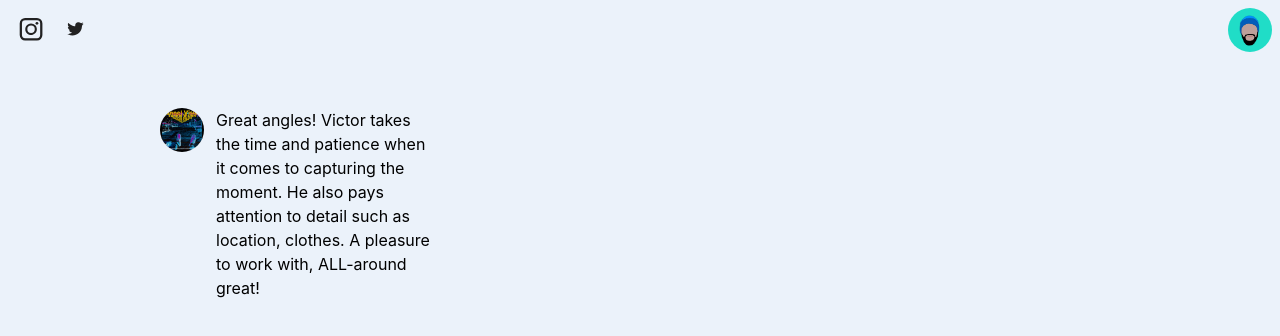
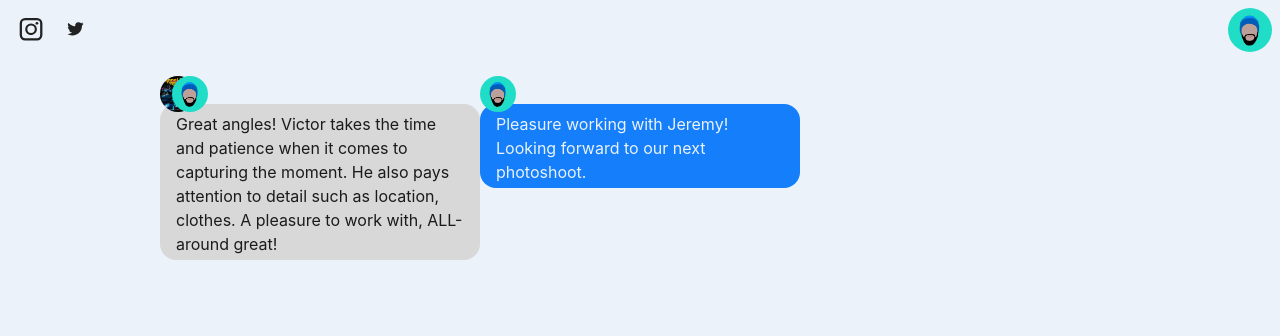
Before and after one commit to PinedaVictor/a-la-mode, a React (Vite) app: page /HappyClients in a window 1280 px wide. Shown: the top 336 px of the page. Built offline with nearby package versions, Linux system fonts and the light colour scheme.

Commit message:
Added colors to tailwind config, new design to clients page

```diff
--- /dev/null
+++ b/src/components/elements/avatar/Icon.tsx
@@ -0,0 +1,19 @@
+import React from "react";
+
+interface IconProps {
+  img: string;
+  imgAltText: string;
+}
+
+export const Icon: React.FC<IconProps> = (props) => {
+  return (
+    <picture className="mr-2 mt-2">
+      <source srcSet={props.img} />
+      <img
+        className=" rounded-full h-9 w-9"
+        src={props.img}
+        alt={props.imgAltText}
+      />
+    </picture>
+  );
+};
--- a/src/components/elements/clients/Client.tsx
+++ b/src/components/elements/clients/Client.tsx
@@ -1,6 +1,8 @@
 import React from "react";
 import img from "../../../assets/images/art.jpg";
-import { Avatar } from "../avatar/Avatar";
+import img2 from "../../../assets/images/vic2.jpg";
+import { Icon } from "../avatar/Icon";
+import { Comment } from "./Comment";
 
 interface ClientProps {
   avatar: { img: string; altText: string };
@@ -12,11 +14,14 @@ interface ClientProps {
 export const Client: React.FC<ClientProps> = () => {
   return (
     <>
-      <div className="flex mt-8 mb-8">
-        <div className=" absolute">
-          <Avatar img={img} imgAltText="Client image" />
-        </div>
-        <div className=" pl-14 pr-12 ">
+      <div className=" absolute">
+        <Icon img={img} imgAltText="Client image" />
+      </div>
+      <div className=" absolute ml-3">
+        <Icon img={img2} imgAltText="Client image" />
+      </div>
+      <div className="flex mt-7 mb-8 bg-iGrey text-offBlack rounded-2xl">
+        <div className=" pl-4 pt-2 pr-3 pb-1 ">
           <p>
             Great angles! Victor takes the time and patience when it comes to
             capturing the moment. He also pays attention to detail such as
@@ -24,6 +29,7 @@ export const Client: React.FC<ClientProps> = () => {
           </p>
         </div>
       </div>
+      <Comment />
     </>
   );
 };
--- a/src/components/elements/clients/Clients.tsx
+++ b/src/components/elements/clients/Clients.tsx
@@ -14,8 +14,8 @@ export const Clients: React.FC = () => {
   return (
     <>
       <section className="p-5 md:pl-40 md:pr-40 grid md:grid-cols-3">
-        {clientData.map((item) => (
-          <Client avatar={item.avatar} review={item.review} />
+        {clientData.map((item, index) => (
+          <Client key={index} avatar={item.avatar} review={item.review} />
         ))}
       </section>
     </>
--- /dev/null
+++ b/src/components/elements/clients/Comment.tsx
@@ -0,0 +1,23 @@
+import React from "react";
+import img from "../../../assets/images/vic2.jpg";
+import { Icon } from "../avatar/Icon";
+
+export const Comment: React.FC = () => {
+  return (
+    <>
+      <div>
+        <div className=" absolute">
+          <Icon img={img} imgAltText="Client image" />
+        </div>
+        <div className="flex mt-7 mb-8 bg-iBlue text-offWhite rounded-2xl">
+          <div className=" pl-4 pt-2 pr-3 pb-1 ">
+            <p>
+              Pleasure working with Jeremy! Looking forward to our next
+              photoshoot.
+            </p>
+          </div>
+        </div>
+      </div>
+    </>
+  );
+};
--- a/src/components/elements/index.ts
+++ b/src/components/elements/index.ts
@@ -10,3 +10,4 @@ export { FullScreenPreview } from "./pixels/FullScreenPreview";
 export { ImageProvider } from "./pixels/ImageProvider";
 export { WebDisplay } from "./webdisplay/WebDisplay";
 export { Clients } from "./clients/Clients";
+export { Icon } from "./avatar/Icon";
--- a/src/pages/WebApps.tsx
+++ b/src/pages/WebApps.tsx
@@ -16,8 +16,13 @@ export const WebApps: React.FC = () => {
     <>
       <HeaderNav />
       <section className="grid md:grid-cols-3">
-        {WebAppsData.map((item) => (
-          <WebDisplay image={item.image} link={item.link} title={item.title} />
+        {WebAppsData.map((item, index) => (
+          <WebDisplay
+            key={index}
+            image={item.image}
+            link={item.link}
+            title={item.title}
+          />
         ))}
       </section>
     </>
--- a/tailwind.config.js
+++ b/tailwind.config.js
@@ -16,6 +16,8 @@ module.exports = {
       orange: "#ec4826",
       blue: "#004fee",
       grey: "#dddddd",
+      iBlue: "#147EFB",
+      iGrey: "#d8d8d8",
     },
     fontFamily: {
       BN: ["BebasNeue"],
```
